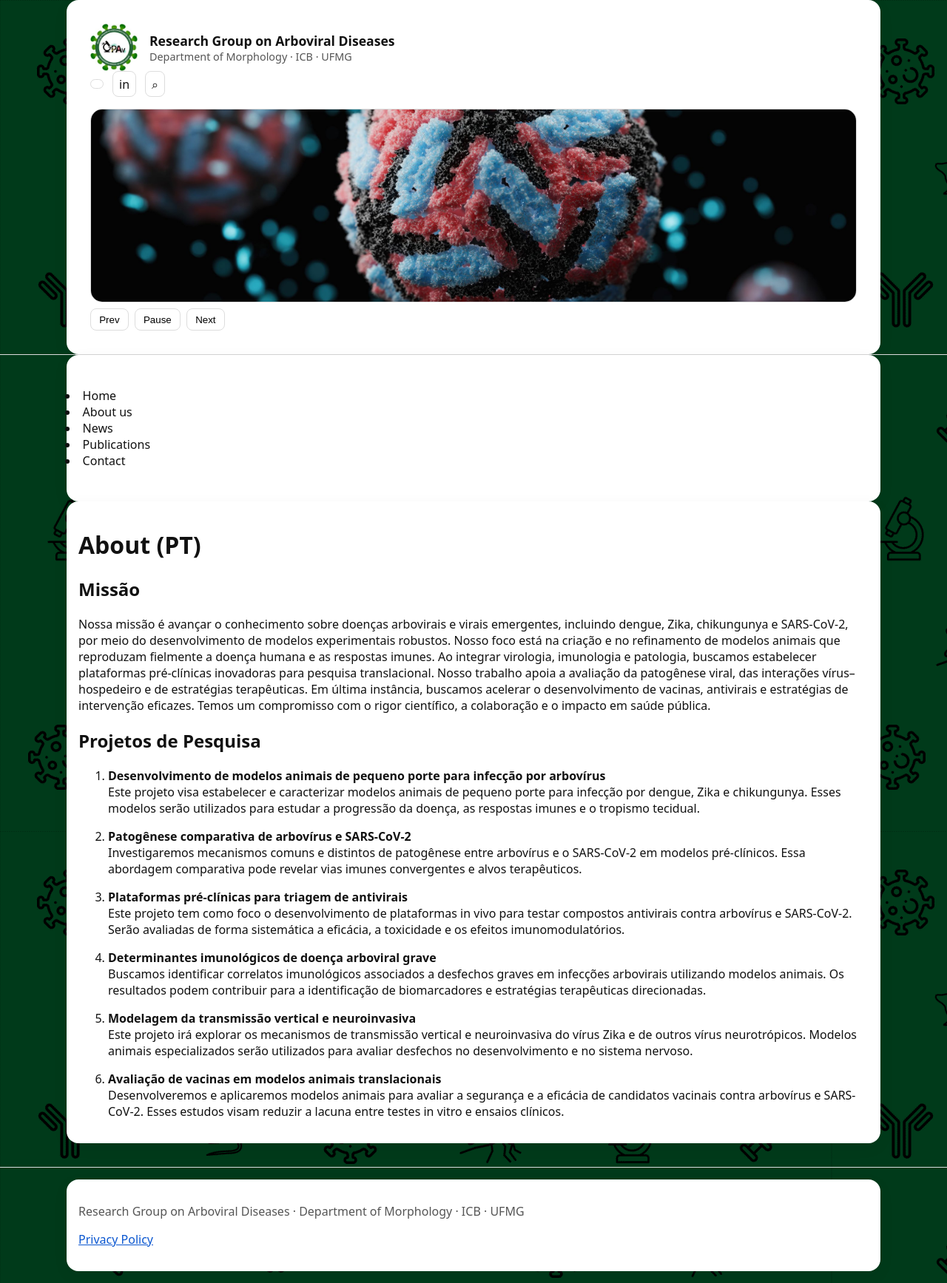
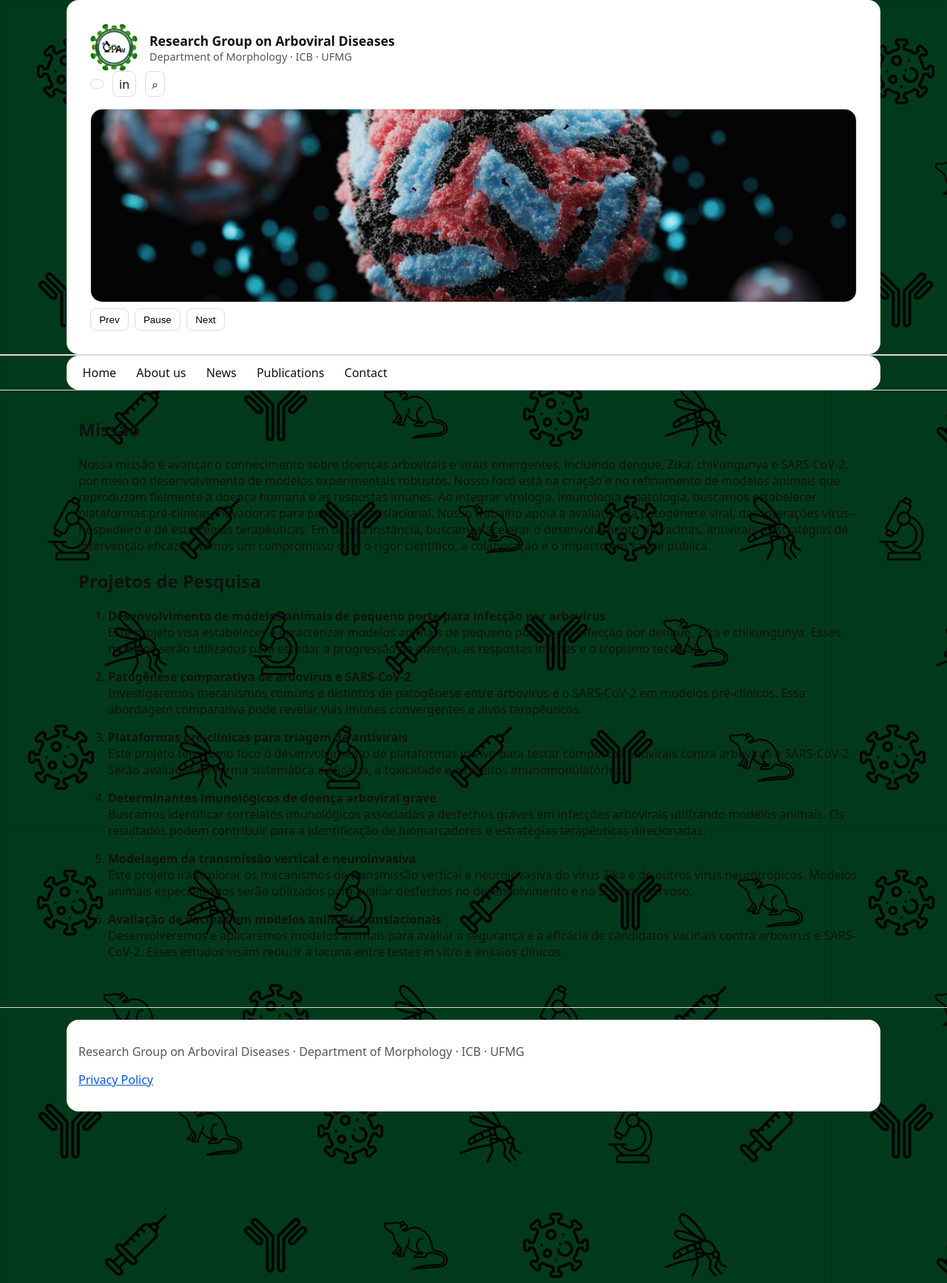
Before and after one commit to secchimribeiro/gpav_ufmg, a Jekyll site: the page built from pt/about.md, in a window 1280 px wide. Shown: the whole page at 74% size. Built offline with Jekyll 4.4.1, drawn with Linux system fonts in a browser that asks for light colours; our own code applies the rules of GitHub Pages for plain Markdown files.

Commit message:
Fix layout surface wrapper and restore horizontal nav

```diff
--- a/assets/css/styles.css
+++ b/assets/css/styles.css
@@ -18,11 +18,7 @@ a:focus, button:focus { outline: 3px solid var(--focus); outline-offset: 2px; }
   max-width: 1100px;
   margin: 0 auto;
   padding: 1rem;
-  background: #ffffff;
-  border-radius: 1rem;
-  box-shadow: 0 6px 20px rgba(0, 0, 0, 0.06)
 }
-
 .skip-link { position:absolute; left:-999px; top:auto; width:1px; height:1px; overflow:hidden; }
 .skip-link:focus { left: 1rem; top: 1rem; width:auto; height:auto; padding:.5rem .75rem; background:#fff; border:1px solid var(--line); z-index:9999; }
 
@@ -43,10 +39,21 @@ a:focus, button:focus { outline: 3px solid var(--focus); outline-offset: 2px; }
 .banner-controls { display:flex; gap:.5rem; margin-top:.5rem; }
 .banner-controls button { padding:.4rem .7rem; border:1px solid var(--line); border-radius:.5rem; background:#fff; cursor:pointer; }
 
-.site-nav { padding: 0; }
-/*.site-nav { border-top:1px solid var(--line); border-bottom:1px solid var(--line); background:#fafafa; } */
-.nav { padding:.75rem 0; }
-/*.nav { list-style:none; display:flex; gap:1rem; margin:0; padding:.75rem 1rem; flex-wrap: wrap; } */
+.site-nav {
+  border-top: 1px solid var(--line);
+  border-bottom: 1px solid var(--line);
+  background: #fafafa;
+}
+.site-nav .container { padding-top: .75rem; padding-bottom: .75rem; }
+.nav {
+  list-style: none;
+  display: flex;
+  gap: 1rem;
+  margin: 0;
+  padding: 0;            /* important */
+  align-items: center;   /* important */
+}
+.nav li { margin: 0; padding: 0; }
 .nav a { text-decoration:none; color:inherit; padding:.25rem .35rem; border-radius:.35rem; }
 .nav a:hover { background:#eee; }
 
--- a/pt/about.md
+++ b/pt/about.md
@@ -1,5 +1,3 @@
-# About (PT)
-
 ## Missão
 
 Nossa missão é avançar o conhecimento sobre doenças arbovirais e virais emergentes, incluindo dengue, Zika, chikungunya e SARS-CoV-2, por meio do desenvolvimento de modelos experimentais robustos. Nosso foco está na criação e no refinamento de modelos animais que reproduzam fielmente a doença humana e as respostas imunes. Ao integrar virologia, imunologia e patologia, buscamos estabelecer plataformas pré-clínicas inovadoras para pesquisa translacional. Nosso trabalho apoia a avaliação da patogênese viral, das interações vírus–hospedeiro e de estratégias terapêuticas. Em última instância, buscamos acelerar o desenvolvimento de vacinas, antivirais e estratégias de intervenção eficazes. Temos um compromisso com o rigor científico, a colaboração e o impacto em saúde pública.
```
